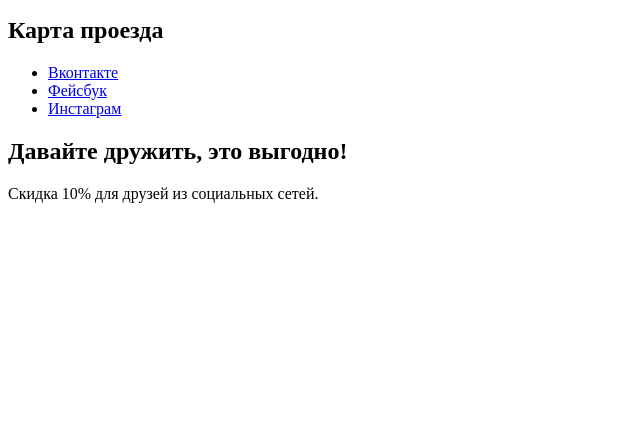
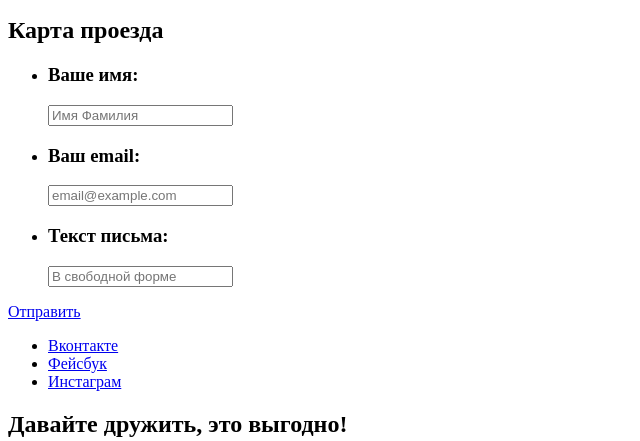
Before and after one commit to htmlacademy-htmlcss/1642989-nerds-30, a plain HTML site: page catalog.html in a window 1280 px wide. Shown: the part 5207-5648 px from the top of the page, without its empty margins (0-640 px from the left). Before the commit the page ends 5426 px from the top, so only its background shows below. Drawn offline with Linux system fonts and the light colour scheme.

Commit message:
Добавила макеты с обратной связью на обеих страницах

```diff
--- a/catalog.html
+++ b/catalog.html
@@ -158,6 +158,35 @@
          <h2>Карта проезда</h2>
          <!-- Здесь будет карта -->
          <section>
+           <ul>
+             <li><h3>Ваше имя:</h3>
+               <p>
+        <input id="name" type="text" name="name" placeholder="Имя Фамилия">
+      </p>
+             </li>
+           </ul>
+           <ul>
+             <li><h3>Ваш email:</h3>
+               <p>
+          <input id="mail" type="text" name="mail" placeholder="email@example.com ">
+          </p>
+             </li>
+           </ul>
+
+
+           <ul>
+             <li><h3>Текст письма:</h3>
+               <p>
+           <input id="text-form" type="text" name="text-form" placeholder="В свободной форме ">
+           </p>
+             </li>
+           </ul>
+  <a href="blank.html">Отправить</a>
+
+
+
+         </section>
+         <section>
             <ul>
                <li>
                   <a href="#">Вконтакте</a>
```
Also changed, not shown: index.html (+32 -20 lines).
